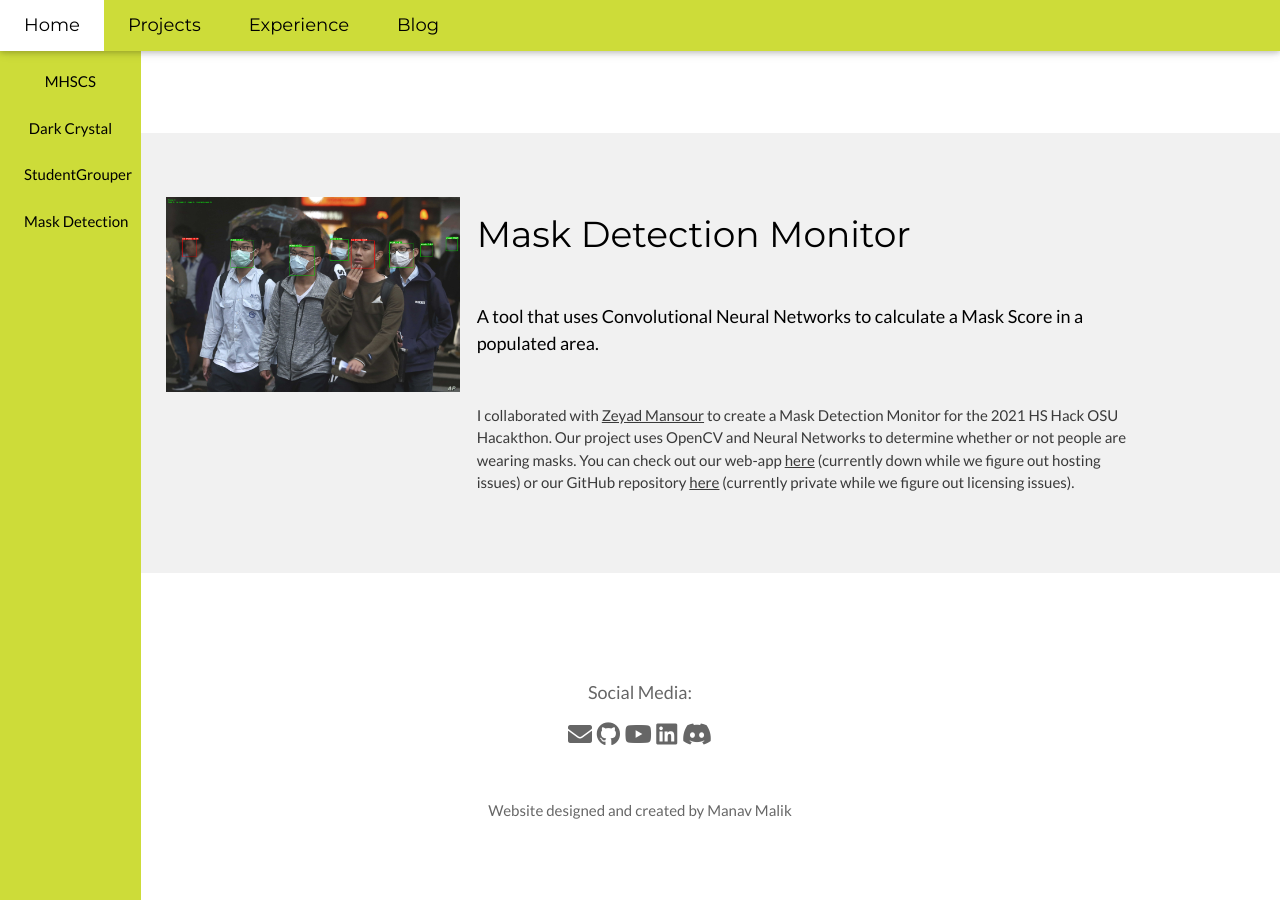
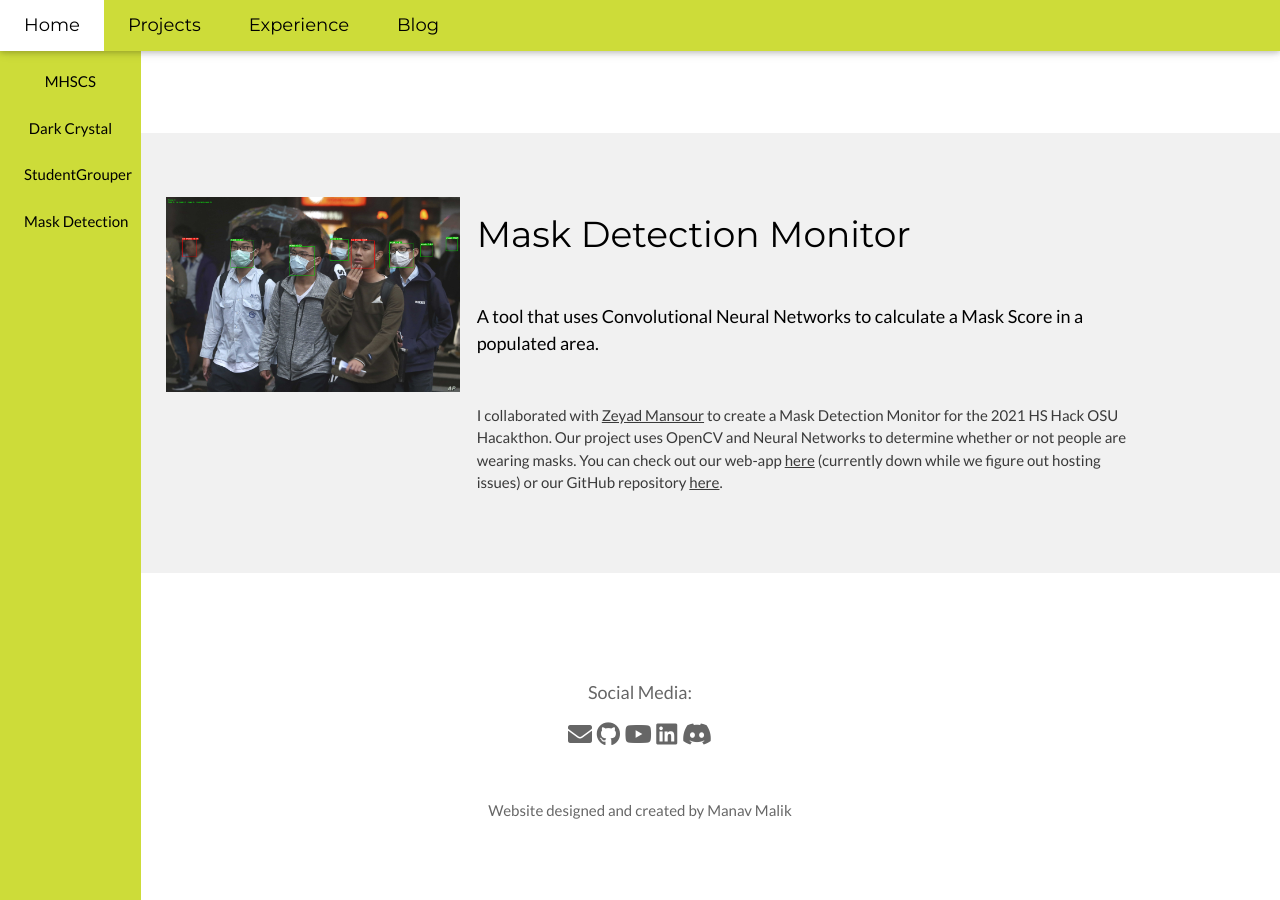
Before and after one commit to 0xmmalik/0xmmalik.github.io, a Jekyll site: the page projects/index.html, which Jekyll copies as it is, in a window 1280 px wide and 900 px high, scrolled down 1691 px. Built offline with Jekyll 4.4.1, drawn with Linux system fonts in a browser that asks for light colours.

Commit message:
updated mask detection status again
github is back up

```diff
--- a/projects/index.html
+++ b/projects/index.html
@@ -86,7 +86,7 @@
             <h1>Mask Detection Monitor</h1>
             <h5 class="w3-padding-32">A tool that uses Convolutional Neural Networks to calculate a Mask Score in a populated area.</h5>
 
-            <p class="w3-text-dark-grey">I collaborated with <a href="https://www.zeyadmansour.com" target="_blank">Zeyad Mansour</a> to create a Mask Detection Monitor for the 2021 HS Hack OSU Hacakthon. Our project uses OpenCV and Neural Networks to determine whether or not people are wearing masks. You can check out our web-app <a href="https://www.zeyadmansour.com/sdm/" target="_blank">here</a> (currently down while we figure out hosting issues) or our GitHub repository <a href="https://github.com/zeyad-mansour/mask-detection-monitor" target="_blank">here</a> (currently private while we figure out licensing issues).</p>
+            <p class="w3-text-dark-grey">I collaborated with <a href="https://www.zeyadmansour.com" target="_blank">Zeyad Mansour</a> to create a Mask Detection Monitor for the 2021 HS Hack OSU Hacakthon. Our project uses OpenCV and Neural Networks to determine whether or not people are wearing masks. You can check out our web-app <a href="https://www.zeyadmansour.com/sdm/" target="_blank">here</a> (currently down while we figure out hosting issues) or our GitHub repository <a href="https://github.com/zeyad-mansour/mask-detection-monitor" target="_blank">here</a>.</p>
         </div>
     </div>
 </div>
```
